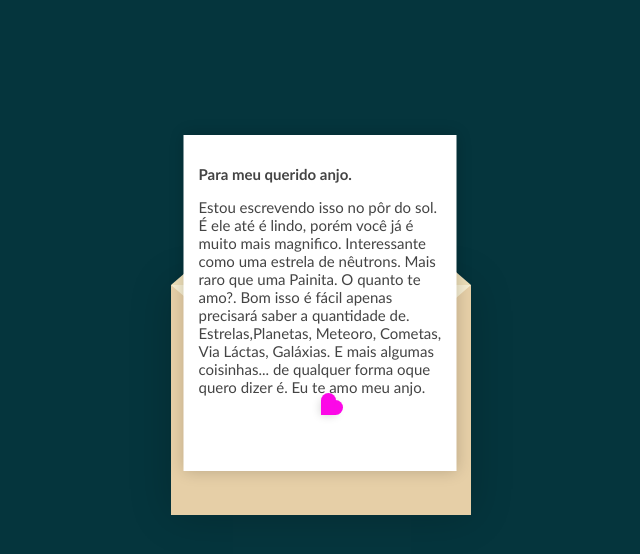
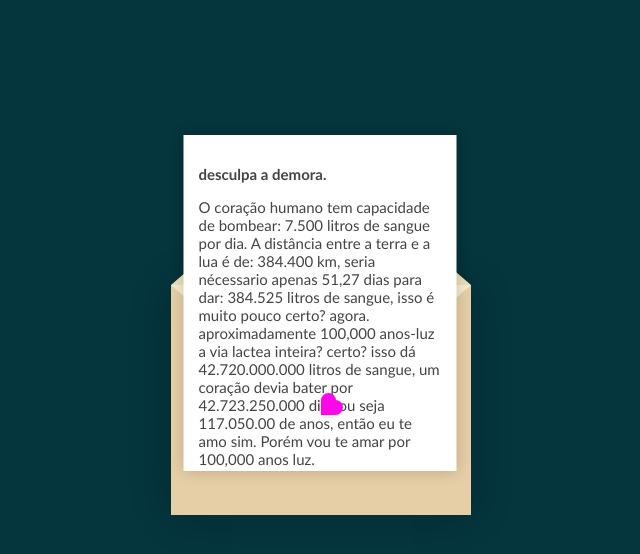
Before and after one commit to Rxbfrg/Carta, a plain HTML site: page index.html in a window 1280 px wide. Shown: the whole page, without its empty margins (319-959 px from the left). Drawn offline with Linux system fonts and the light colour scheme.

Commit message:
Update index.html

```diff
--- a/index.html
+++ b/index.html
@@ -4,7 +4,7 @@
         <meta charset="UTF-8">
         <meta http-equiv="X-UA-Compatible" content="IE=edge">
         <meta name="viewport" content="width=device-width, initial-scale=1.0">
-        <title>ILY</title>
+        <title>CTABR</title>
         <link rel="stylesheet" href="./style.css">
     </head>
     <body>
@@ -13,17 +13,17 @@
                 <div class="envelope">
                     <div class="letter">
                         <div class="text">
-                            <strong>Para meu querido anjo.</strong>
+                            <strong>desculpa a demora.</strong>
                             <p>
-                                Estou escrevendo  isso no pôr do sol.
-                                É ele até é lindo, porém você já é muito mais magnifico.
-                                Interessante como uma estrela de nêutrons.
-                                Mais raro que uma Painita.
-                                O quanto te amo?.
-                                Bom isso é fácil apenas precisará saber a quantidade de.
-                                Estrelas,Planetas, Meteoro, Cometas, Via Láctas, Galáxias.
-                                E mais algumas coisinhas... de qualquer forma oque quero dizer é.
-                                Eu te amo meu anjo.
+                                O coração humano tem capacidade de bombear:
+                                7.500 litros de sangue por dia.
+                                A distância entre a terra e a lua é de:
+                                384.400 km, seria nécessario apenas 51,27 dias para dar:
+                                384.525 litros de sangue, isso é muito pouco certo? agora.
+                                aproximadamente 100,000 anos-luz a via lactea inteira? certo?
+                                isso dá 42.720.000.000 litros de sangue, um coração devia bater por
+                                42.723.250.000 dias ou seja 117.050.00 de anos, então eu te amo sim.
+                                Porém vou te amar por 100,000 anos luz.
                             </p>
                         </div>
                     </div>
```
